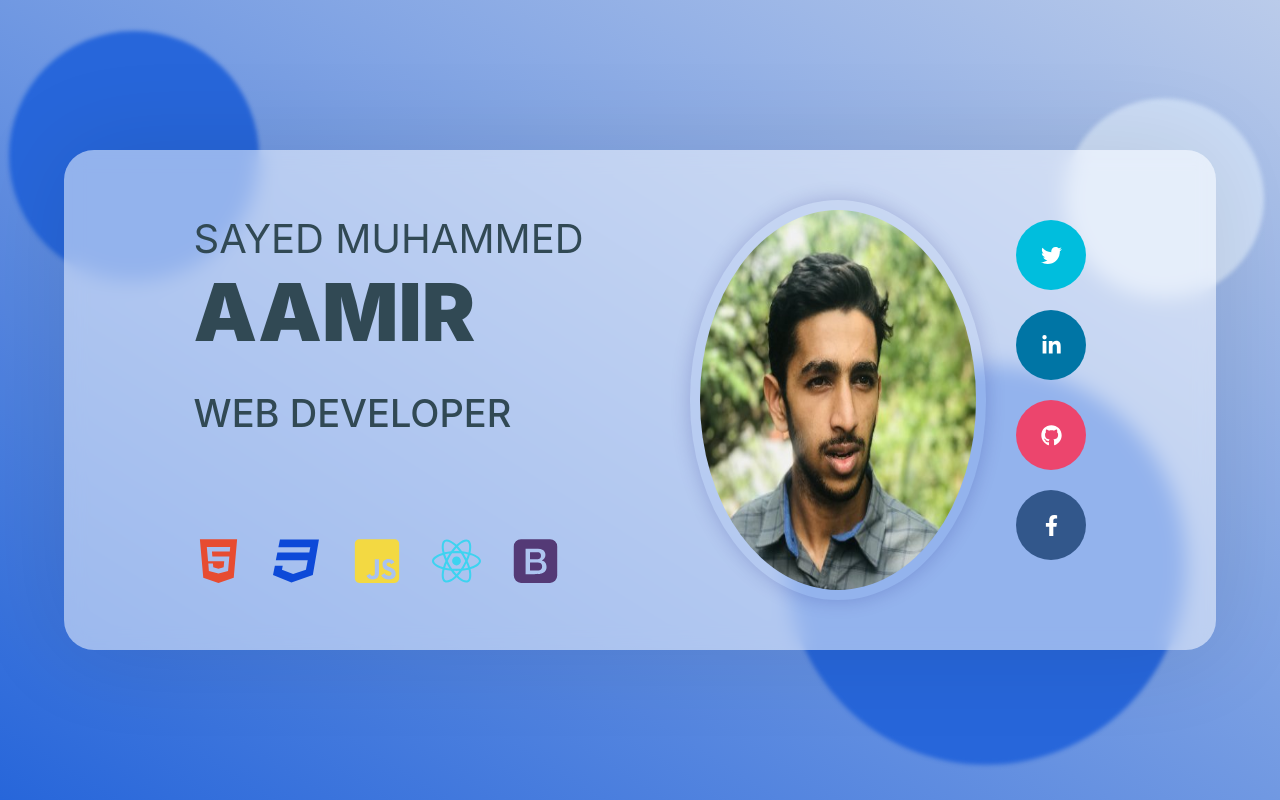
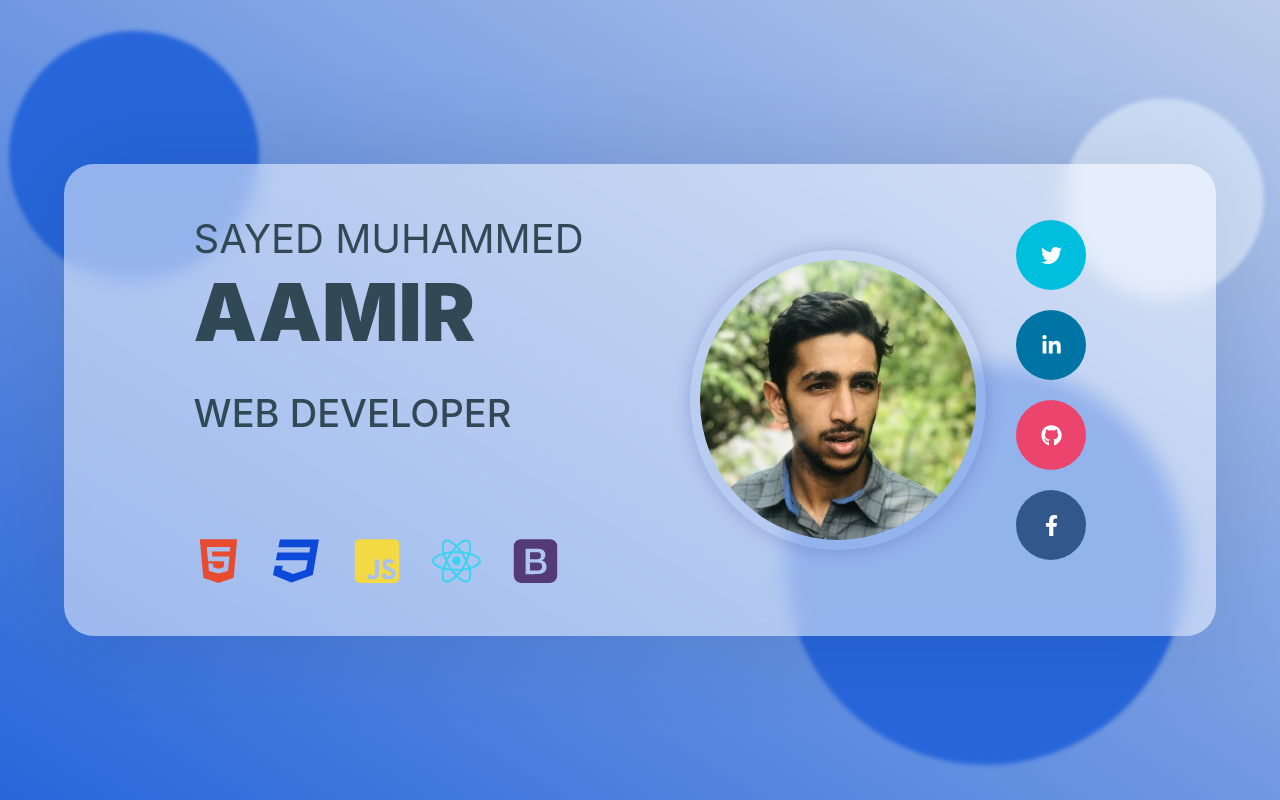
Before and after one commit to devaamir/portfolio, a React (Create React App) app: page / in a window 1280 px wide. Built offline with nearby package versions, Linux system fonts and the light colour scheme.

Commit message:
update webpage

```diff
--- a/src/components/screens/Spotlight.js
+++ b/src/components/screens/Spotlight.js
@@ -209,22 +209,40 @@ const Spotlight = styled.div`
 	justify-content: space-around;
 	padding: 50px 80px;
 	box-sizing: border-box;
+	@media all and (max-width: 1200px) {
+		padding: 30px 50px;
+	}
 `;
 
 const Left = styled.div`
 	width: 40%;
 	color: #314954;
+	@media all and (max-width: 1200px) {
+		width: 45%;
+	}
 `;
 
 const Name = styled.h2`
 	text-transform: uppercase;
 	font-size: 80px;
 	font-weight: 900;
+	@media all and (max-width: 1200px) {
+		font-size: 70px;
+	}
+	@media all and (max-width: 980px) {
+		font-size: 50px;
+	}
 `;
 
 const FirstName = styled.h2`
 	font-size: 40px;
 	font-weight: 400;
+	@media all and (max-width: 1200px) {
+		font-size: 30px;
+	}
+	@media all and (max-width: 980px) {
+		font-size: 20px;
+	}
 `;
 
 const Profession = styled.h3`
@@ -232,6 +250,13 @@ const Profession = styled.h3`
 	font-size: 38px;
 	margin: 30px 0;
 	font-weight: 500;
+	@media all and (max-width: 1200px) {
+		font-size: 30px;
+	}
+	@media all and (max-width: 1200px) {
+		font-size: 20px;
+		margin: 20px 0;
+	}
 `;
 
 // const AboutProf = styled.p``;
@@ -242,6 +267,9 @@ const Right = styled.div`
 	align-items: center;
 	justify-content: center;
 	position: relative;
+	@media all and (max-width: 1200px) {
+		width: 45%;
+	}
 `;
 
 const ImgContainer = styled.span`
@@ -255,6 +283,18 @@ const ImgContainer = styled.span`
 	overflow: hidden;
 	padding: 10px;
 	margin-right: 30px;
+	@media all and (max-width: 1520px) {
+		width: 300px;
+		height: 300px;
+	}
+	@media all and (max-width: 1200px) {
+		width: 280px;
+		height: 280px;
+	}
+	@media all and (max-width: 980px) {
+		width: 200px;
+		height: 200px;
+	}
 `;
 
 const ProfileImg = styled.img`
@@ -290,6 +330,10 @@ const Twitter = styled.a`
 			height: 50%;
 		}
 	}
+	@media all and (max-width: 980px) {
+		width: 50px;
+		height: 50px;
+	}
 `;
 
 const LinkedIn = styled.a`
@@ -310,6 +354,10 @@ const LinkedIn = styled.a`
 			width: 50%;
 			height: 50%;
 		}
+	}
+	@media all and (max-width: 980px) {
+		width: 50px;
+		height: 50px;
 	}
 `;
 
@@ -332,6 +380,10 @@ const Github = styled.a`
 			height: 50%;
 		}
 	}
+	@media all and (max-width: 980px) {
+		width: 50px;
+		height: 50px;
+	}
 `;
 
 const Facebook = styled.a`
@@ -353,6 +405,10 @@ const Facebook = styled.a`
 			height: 50%;
 		}
 	}
+	@media all and (max-width: 980px) {
+		width: 50px;
+		height: 50px;
+	}
 `;
 
 const IconImg = styled.img`
@@ -366,7 +422,13 @@ const SkillsList = styled.div`
 	display: flex;
 	justify-content: left;
 	align-items: center;
-	margin: 100px 0 0;
+	margin-top: 100px;
+	@media all and (max-width: 1200px) {
+		margin-top: 70px;
+	}
+	@media all and (max-width: 980px) {
+		margin-top: 30px;
+	}
 `;
 
 const SkillItems = styled.span`
@@ -376,7 +438,9 @@ const SkillItems = styled.span`
 	justify-content: center;
 	align-items: center;
 	margin-right: 30px;
-	// background: #fff;
+	@media all and (max-width: 980px) {
+		margin-right: 20px;
+	}
 `;
 
 const SkillImg = styled.img`
```
